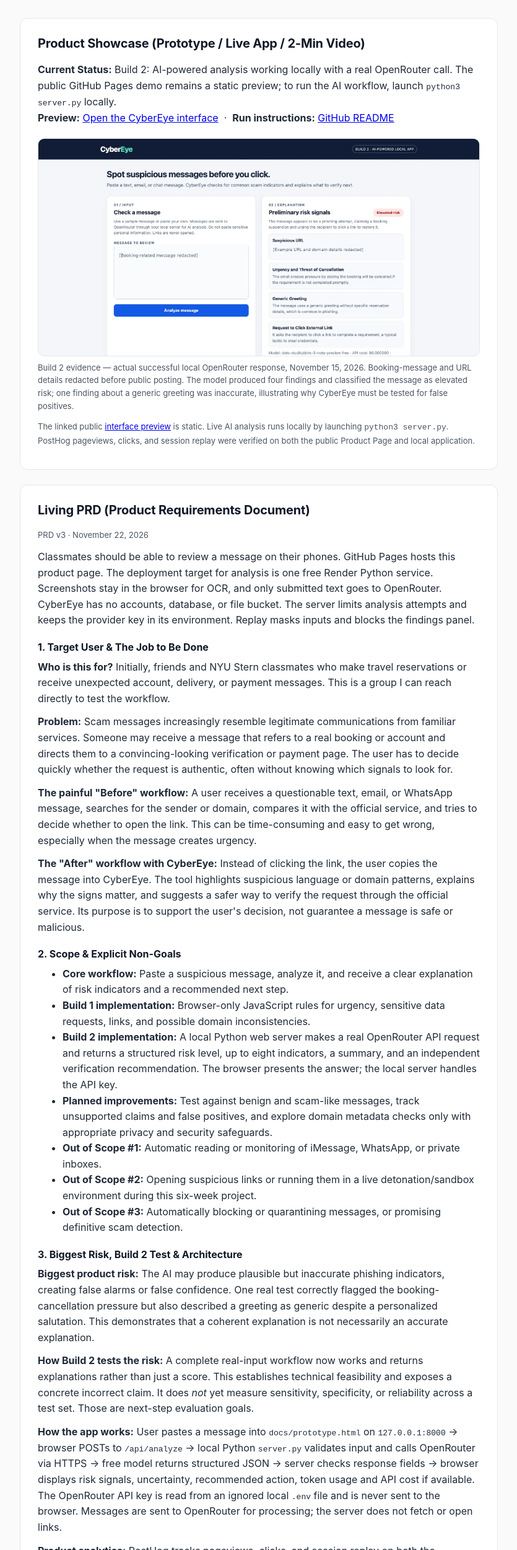
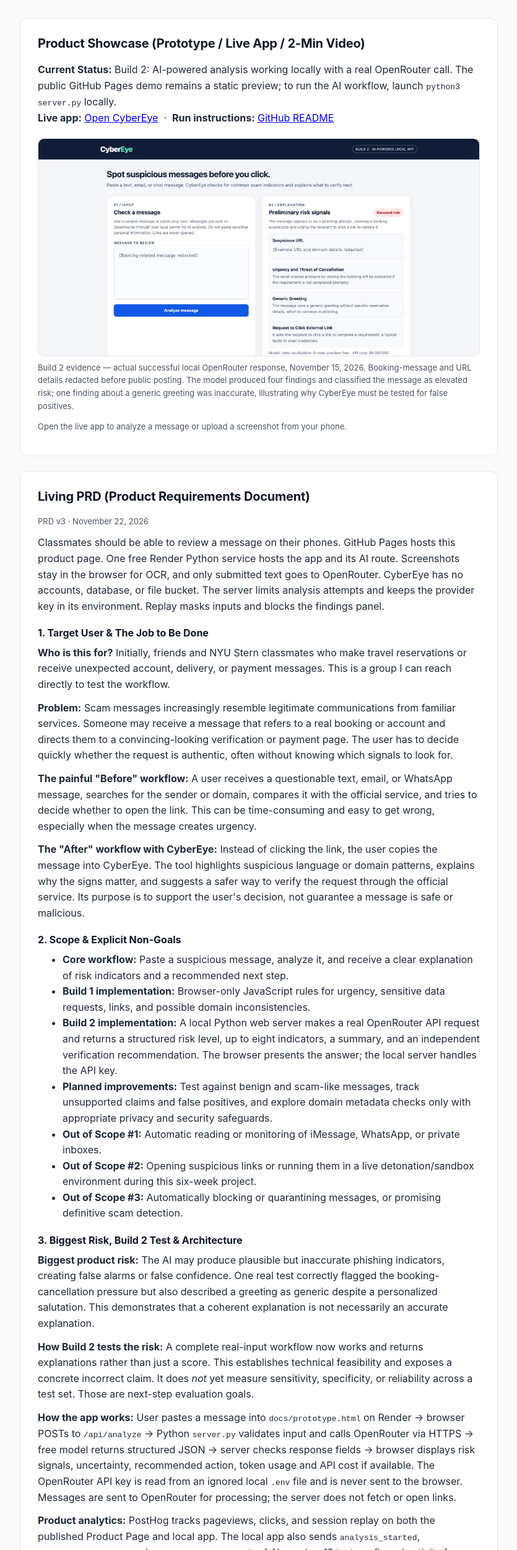
Before and after one commit to building-with-ai-f26/sbp9868-project-slug, a plain HTML site: page docs/index.html in a window 1280 px wide. Shown: the part 299-2800 px from the top of the page at 62% size, without its empty margins (222-1057 px from the left). Drawn offline with Linux system fonts and the light colour scheme.

Commit message:
Publish the live CyberEye URL and production audit evidence

```diff
--- a/docs/index.html
+++ b/docs/index.html
@@ -173,7 +173,7 @@
       <h2>Product Showcase (Prototype / Live App / 2-Min Video)</h2>
       <p>
         <strong>Current Status:</strong> Build 2: AI-powered analysis working locally with a real OpenRouter call. The public GitHub Pages demo remains a static preview; to run the AI workflow, launch <code>python3 server.py</code> locally.<br />
-        <strong>Preview:</strong> <a href="./prototype.html" target="_blank" rel="noopener noreferrer">Open the CyberEye interface</a> &nbsp;·&nbsp; <strong>Run instructions:</strong> <a href="https://github.com/building-with-ai-f26/sbp9868-project-slug#local-setup-build-2-ai-backend" target="_blank" rel="noopener noreferrer">GitHub README</a>
+        <strong>Live app:</strong> <a href="https://cybereye-sbp9868.onrender.com" target="_blank" rel="noopener noreferrer">Open CyberEye</a> &nbsp;·&nbsp; <strong>Run instructions:</strong> <a href="https://github.com/building-with-ai-f26/sbp9868-project-slug#local-setup-build-2-ai-backend" target="_blank" rel="noopener noreferrer">GitHub README</a>
       </p>
       <figure style="margin:20px 0 12px">
         <a href="./images/cybereye-build2-screenshot-redacted.webp" target="_blank" rel="noopener noreferrer" aria-label="View the full CyberEye Build 2 AI analysis screenshot">
@@ -181,14 +181,14 @@
         </a>
         <figcaption class="meta" style="margin-top:8px">Build 2 evidence — actual successful local OpenRouter response, November 15, 2026. Booking-message and URL details redacted before public posting. The model produced four findings and classified the message as elevated risk; one finding about a generic greeting was inaccurate, illustrating why CyberEye must be tested for false positives.</figcaption>
       </figure>
-      <p class="meta">The linked public <a href="./prototype.html" target="_blank" rel="noopener noreferrer">interface preview</a> is static. Live AI analysis runs locally by launching <code>python3 server.py</code>. PostHog pageviews, clicks, and session replay were verified on both the public Product Page and local application.</p>
+      <p class="meta">Open the live app to analyze a message or upload a screenshot from your phone.</p>
     </section>
 
     <!-- LIVING PRD (Updated every week!) -->
     <section id="prd">
       <h2>Living PRD (Product Requirements Document)</h2>
       <p class="meta">PRD v3 · November 22, 2026</p>
-      <p>Classmates should be able to review a message on their phones. GitHub Pages hosts this product page. The deployment target for analysis is one free Render Python service. Screenshots stay in the browser for OCR, and only submitted text goes to OpenRouter. CyberEye has no accounts, database, or file bucket. The server limits analysis attempts and keeps the provider key in its environment. Replay masks inputs and blocks the findings panel.</p>
+      <p>Classmates should be able to review a message on their phones. GitHub Pages hosts this product page. One free Render Python service hosts the app and its AI route. Screenshots stay in the browser for OCR, and only submitted text goes to OpenRouter. CyberEye has no accounts, database, or file bucket. The server limits analysis attempts and keeps the provider key in its environment. Replay masks inputs and blocks the findings panel.</p>
 
       <h3>1. Target User &amp; The Job to Be Done</h3>
       <p><strong>Who is this for?</strong> Initially, friends and NYU Stern classmates who make travel reservations or receive unexpected account, delivery, or payment messages. This is a group I can reach directly to test the workflow. <strong> </strong></p>
@@ -210,7 +210,7 @@
       <h3>3. Biggest Risk, Build 2 Test &amp; Architecture</h3>
       <p><strong>Biggest product risk:</strong> The AI may produce plausible but inaccurate phishing indicators, creating false alarms or false confidence. One real test correctly flagged the booking-cancellation pressure but also described a greeting as generic despite a personalized salutation. This demonstrates that a coherent explanation is not necessarily an accurate explanation.</p>
       <p><strong>How Build 2 tests the risk:</strong> A complete real-input workflow now works and returns explanations rather than just a score. This establishes technical feasibility and exposes a concrete incorrect claim. It does <em>not</em> yet measure sensitivity, specificity, or reliability across a test set. Those are next-step evaluation goals.</p>
-      <p><strong>How the app works:</strong> User pastes a message into <code>docs/prototype.html</code> on <code>127.0.0.1:8000</code> → browser POSTs to <code>/api/analyze</code> → local Python <code>server.py</code> validates input and calls OpenRouter via HTTPS → free model returns structured JSON → server checks response fields → browser displays risk signals, uncertainty, recommended action, token usage and API cost if available. The OpenRouter API key is read from an ignored local <code>.env</code> file and is never sent to the browser. Messages are sent to OpenRouter for processing; the server does not fetch or open links.</p>
+      <p><strong>How the app works:</strong> User pastes a message into <code>docs/prototype.html</code> on Render → browser POSTs to <code>/api/analyze</code> → Python <code>server.py</code> validates input and calls OpenRouter via HTTPS → free model returns structured JSON → server checks response fields → browser displays risk signals, uncertainty, recommended action, token usage and API cost if available. The OpenRouter API key is read from an ignored local <code>.env</code> file and is never sent to the browser. Messages are sent to OpenRouter for processing; the server does not fetch or open links.</p>
       <p><strong>Product analytics:</strong> PostHog tracks pageviews, clicks, and session replay on both the published Product Page and local app. The local app also sends <code>analysis_started</code>, <code>analysis_completed</code>, and <code>analysis_failed</code> events. A November 15 test confirmed activity from both <code>github.io</code> and <code>127.0.0.1</code>; a session replay was also verified. Avoid capturing raw message content as analytics properties and confirm input masking during replay review.</p>
       <p><strong>Success criteria for further testing:</strong> A target user can complete an analysis and understand the independent verification step; responses should avoid unsupported claims, perform sensibly on benign examples, and stay within an affordable latency and per-run cost. Compare false positives and missed red flags across a small test set before making reliability claims.</p>
 
@@ -274,9 +274,9 @@
       <div class="log-entry">
         <h3>Build 3 · Build.exe: The Core Workflow (Due Nov 23)</h3>
         <ul>
-          <li><strong>What shipped:</strong> Prepared the Render deployment, added analysis request limits, and blocked the findings panel in session replay. Public service verification is pending.</li>
+          <li><strong>What shipped:</strong> Deployed the Python app to Render. Both text and screenshot workflows returned real AI assessments. The live security test returned HTTP 429 on attempts 6–30. <a href="./images/CyberEye-live-429.png">View the security test result</a>.</li>
           <li><strong>What broke / changed in PRD:</strong> The static preview could not call the Python route. The deployment now serves the app and API together. Input masking alone left generated findings visible in replay.</li>
-          <li><strong>Cost &amp; time this week:</strong> No inference billed by the automated tests. Total spend and student hours await confirmation.</li>
+          <li><strong>Cost &amp; time this week:</strong> Both live AI checks displayed $0.000000; the rate-limit test used empty requests. Total spend and student hours await confirmation.</li>
         </ul>
       </div>
 
```
Also changed, not shown: docs/images/CyberEye-live-429.png (added), 2 other files.
